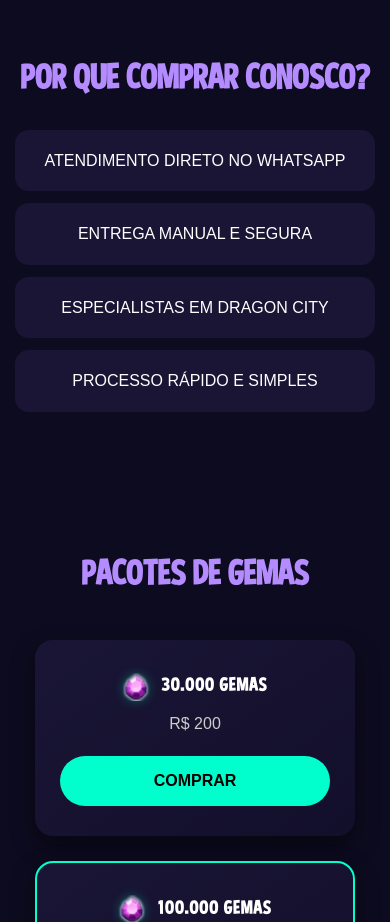
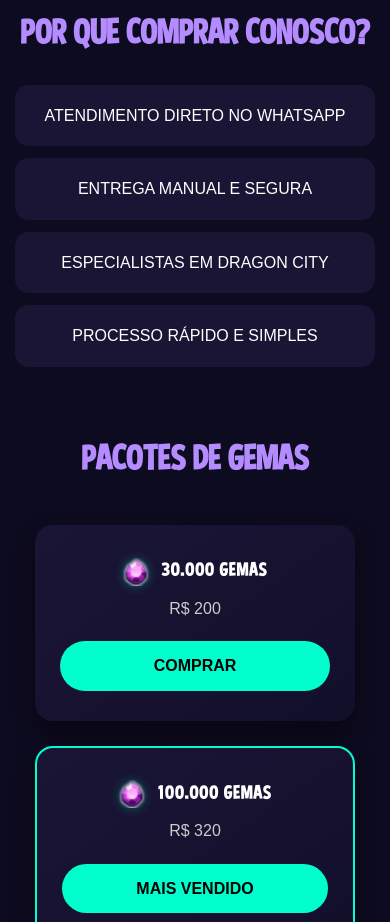
Before and after one commit to lalaudcstore/lalaudcstore.github.io, a plain HTML site: page index.html in a window 390 px wide. Shown: the part 1078-2000 px from the top of the page. Drawn offline with Linux system fonts and the light colour scheme.

Commit message:
Update style.css

```diff
--- a/style.css
+++ b/style.css
@@ -311,3 +311,17 @@
         animation: none;
     }
 }
+@media (max-width: 768px) {
+    section {
+        padding: 45px 15px;
+    }
+
+    /* Ajuste fino apenas entre benefícios e pacotes */
+    .beneficios {
+        padding-bottom: 25px;
+    }
+
+    .produtos {
+        padding-top: 25px;
+    }
+}
```
